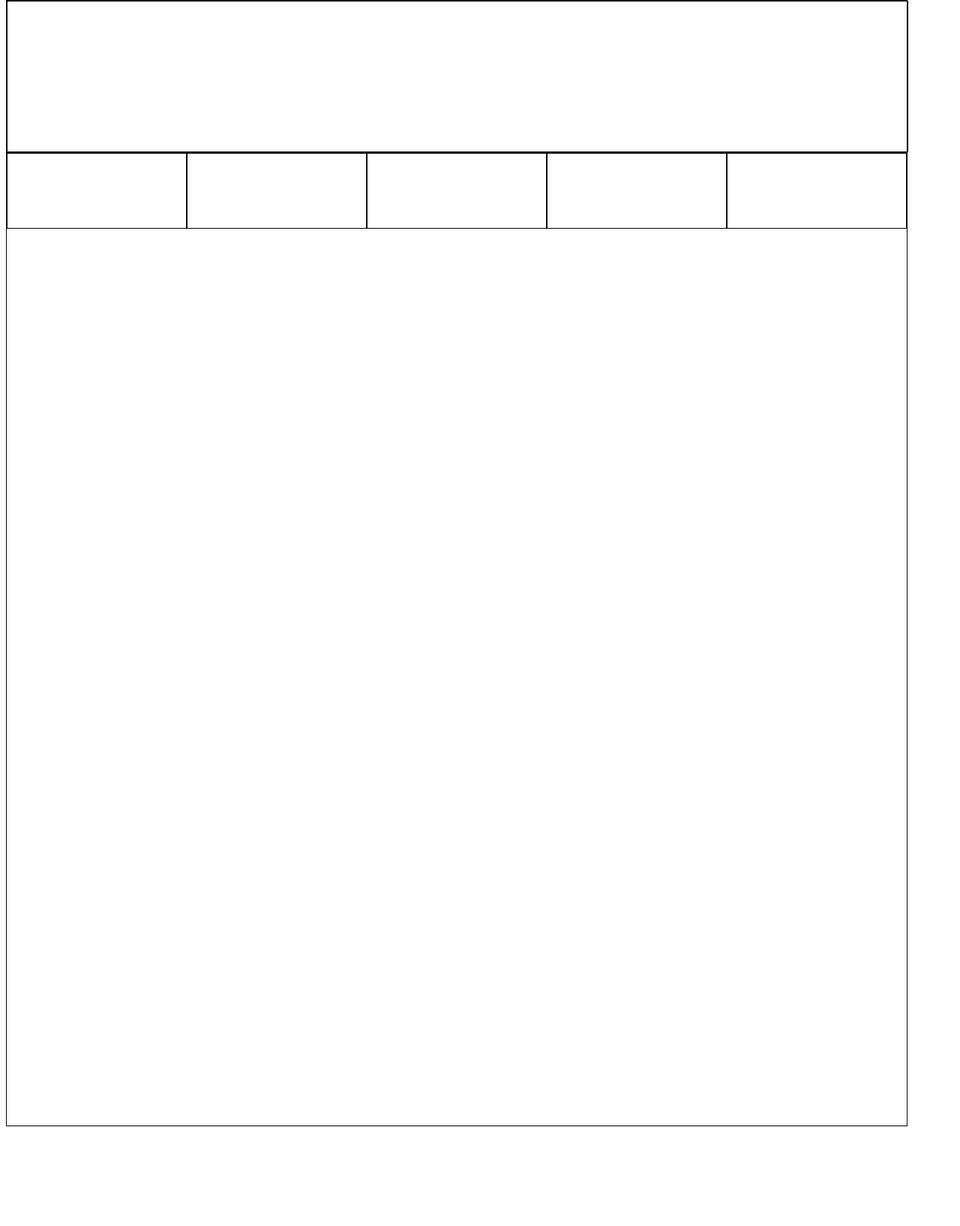
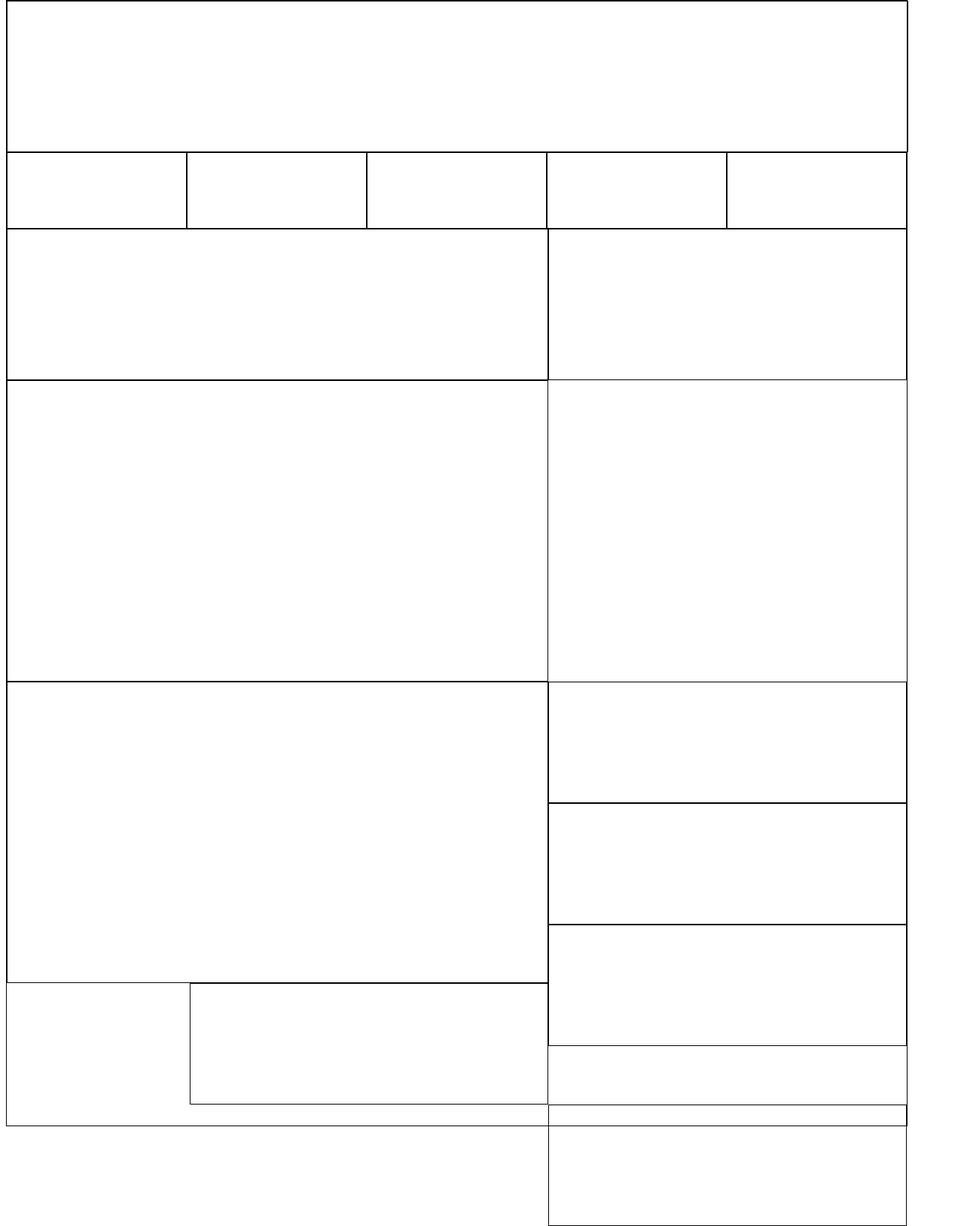
Before and after one commit to Psylops/Homework, a plain HTML site: page boringproj.html in a window 1280 px wide. Shown: the part 8-1643 px from the top of the page at 75% size. Before the commit the page ends 1518 px from the top, so only its background shows below. Drawn offline with Linux system fonts and the light colour scheme.

Commit message:
Almost finished

```diff
--- a/boringproj.html
+++ b/boringproj.html
@@ -5,6 +5,10 @@
     <style>
         div{
             border:1px solid black;
+        }
+        :root{
+            width:1200px;
+            height:1500px;
         }
         #divmain{
             width:1200px;
@@ -19,7 +23,51 @@
               height:100px;
               float:left;
         }
-
+        #divheadline{
+            width:720px;
+            height:200px;
+            float:left;
+        }
+        #divad2{
+            width:476px;
+            height:200px;
+            float:left;
+        }
+        .divnews{
+            width:720px;
+            height:400px;
+            float:left;
+        }
+        /*#divfooter {
+            width: 1200px;
+            height: 200px;
+            float: inline-end;
+        }*/
+        #divsocial1 {
+            width: 476px;
+            height: 160px;
+            float: right;
+        }
+        #divsocial2 {
+            width: 476px;
+            height: 160px;
+            float: right;
+        }
+        #divsocial3 {
+            width: 476px;
+            height: 160px;
+            float: right;
+        }
+        #divsocial4 {
+            width: 476px;
+            height: 160px;
+            float: right;
+        }
+        #divsocial5 {
+            width: 476px;
+            height: 160px;
+            float: right;
+        }
     </style>
 </head>
 <body>
@@ -30,7 +78,15 @@
         <div class="divcategories"></div>
         <div class="divcategories"></div>
         <div class="divcategories"></div>
-        <div id=""></div>
+        <div id="divheadline"></div>
+        <div id="divad2"></div>
+        <div class="divnews"></div>
+        <div class="divnews"></div>
+        <div id="divsocial1"></div>
+        <div id="divsocial2"></div>
+        <div id="divsocial3"></div>
+        <div id="divsocial4"></div>
+        <div id="divsocial5"></div>
     </div>
 </body>
 </html>
```
